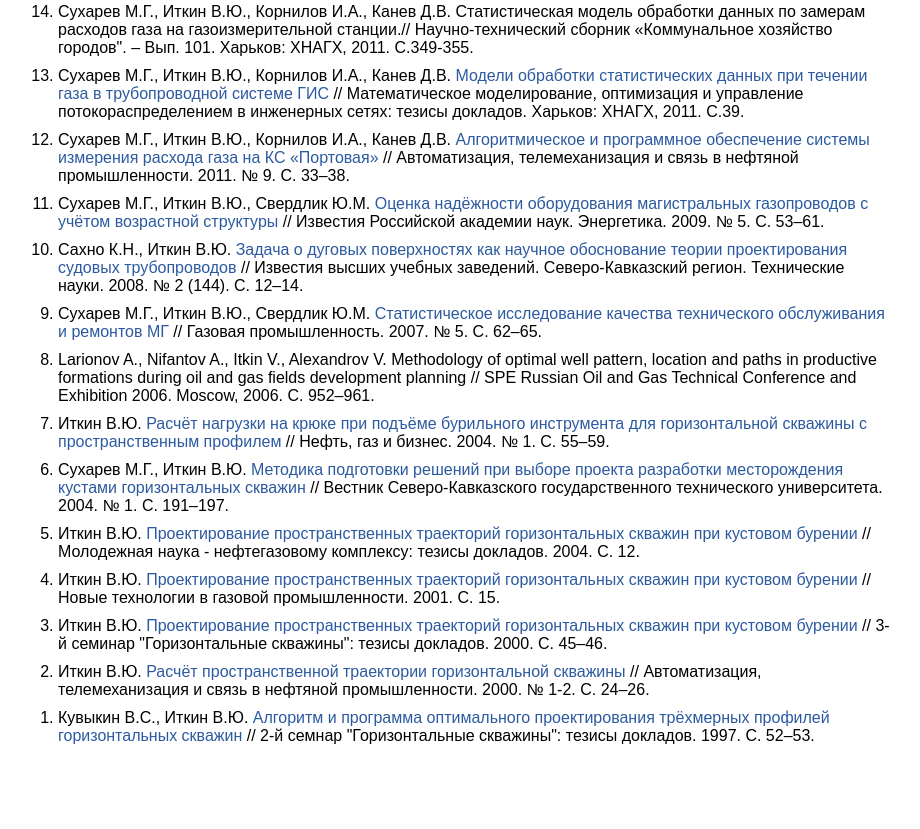
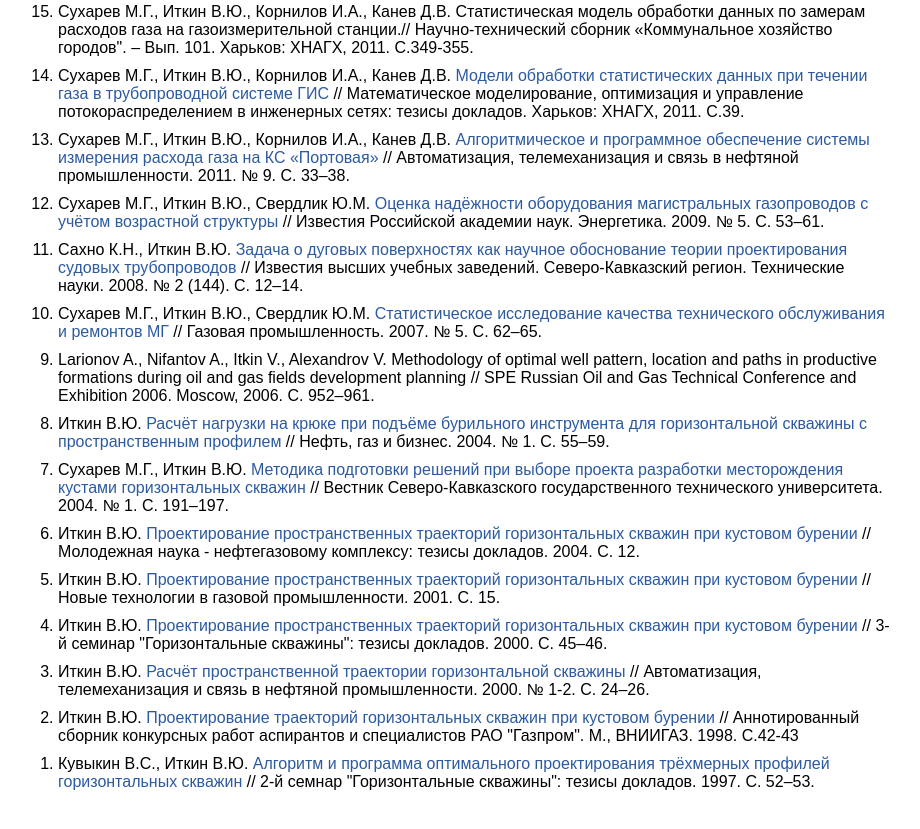
Before and after one commit to VictorItkin/VictorItkin.github.io, a plain HTML site: page site/articles.html in a window 1280 px wide. Shown: the part 1757-2586 px from the top of the page, without its empty margins (176-1096 px from the left). Before the commit the page ends 2548 px from the top, so only its background shows below. Drawn offline with Linux system fonts and the light colour scheme.

Commit message:
Добавлена публикация

```diff
--- a/site/articles.html
+++ b/site/articles.html
@@ -193,6 +193,9 @@
                 target="_blank" rel="noopener noreferrer">
             Расчёт пространственной траектории горизонтальной скважины</a> //
             Автоматизация, телемеханизация и связь в нефтяной промышленности. 2000. № 1-2. С. 24–26.</li>
+        <li> Иткин В.Ю. <a href="/source/Тезисы ВНИИГАЗ 1998.pdf" target="_blank" rel="noopener noreferrer">
+            Проектирование траекторий горизонтальных скважин при кустовом бурении </a> //
+            Аннотированный сборник конкурсных работ аспирантов и специалистов РАО "Газпром". М., ВНИИГАЗ. 1998. С.42-43</li>
         <li>Кувыкин В.С., Иткин В.Ю. <a href="/source/2ГС 1997.pdf" target="_blank" rel="noopener noreferrer">
             Алгоритм и программа оптимального проектирования трёхмерных профилей горизонтальных
             скважин</a> // 2-й семнар "Горизонтальные скважины": тезисы докладов. 1997. С. 52–53.</li>
```
